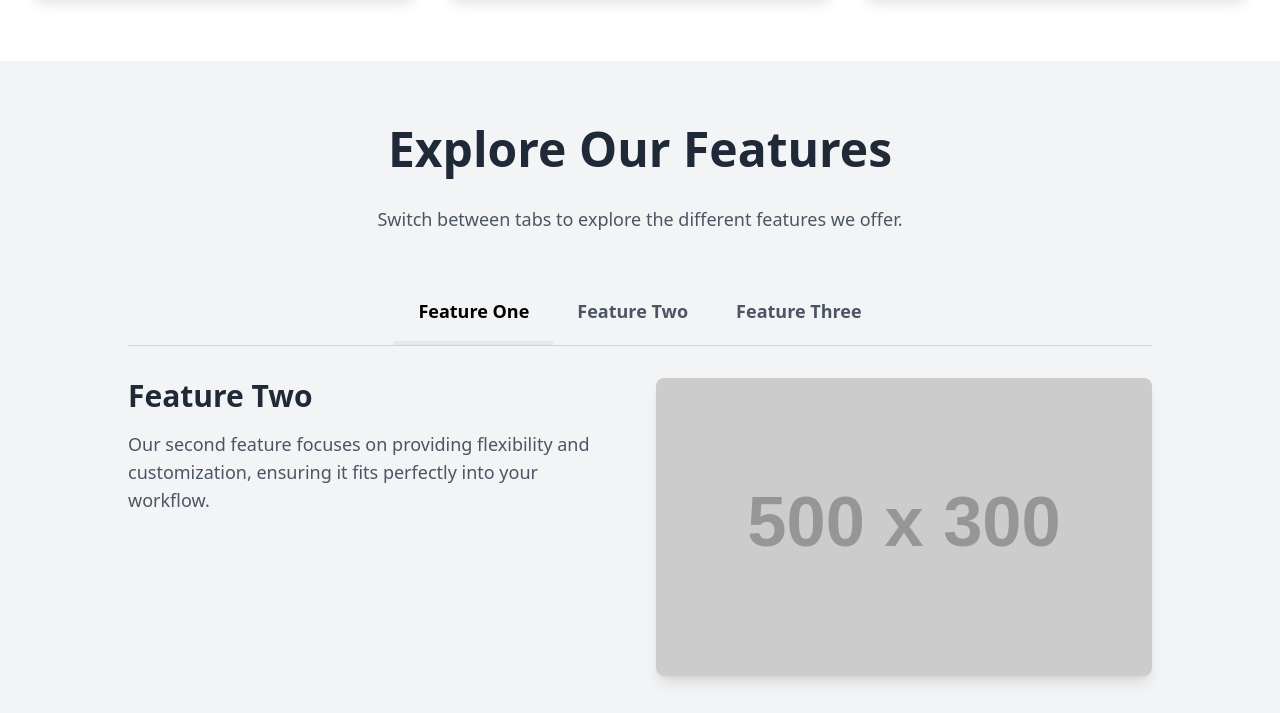
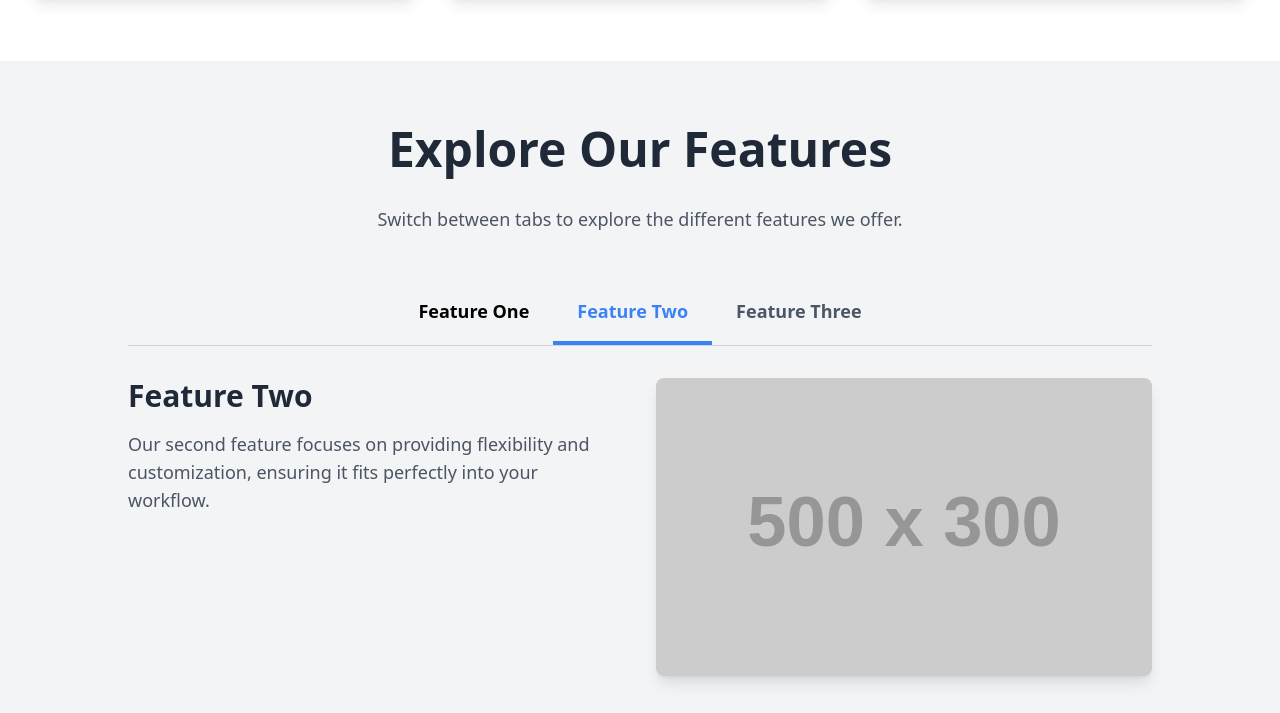
Before and after one commit to andrewmat32/tail-line, a website: page src/index.html in a window 1280 px wide. Both pictures are taken after a click on the button "Feature Two". Shown: the part 2229-2942 px from the top of the page. Drawn offline with nearby package versions, Linux system fonts and the light colour scheme; placeholder pictures from the web are drawn by us.

Commit message:
Add files via upload

```diff
--- a/src/index.js
+++ b/src/index.js
@@ -1,44 +1,52 @@
-document.addEventListener("DOMContentLoaded", () => {
-    const tabButtons = document.querySelectorAll(".tab-btn");
-    const tabPanes = document.querySelectorAll(".tab-pane");
+document.addEventListener( "DOMContentLoaded", () =>
+{
+    const tabButtons = document.querySelectorAll( ".tab-btn" );
+    const tabPanes = document.querySelectorAll( ".tab-pane" );
 
-    tabButtons.forEach((button) => {
-        button.addEventListener("click", () => {
-            // Remove active class from all buttons and panes
-            tabButtons.forEach((btn) => btn.classList.remove("active-tab", "text-blue-500", "border-blue-500"));
-            tabPanes.forEach((pane) => pane.classList.add("hidden"));
+    tabButtons.forEach( ( button ) =>
+    {
+        button.addEventListener( "click", () =>
+        {
+            tabButtons.forEach( ( btn ) => btn.classList.remove( "active-tab", "text-blue-500", "border-blue-500" ) );
+            tabButtons.forEach( ( btn ) => btn.classList.add( "border-transparent" ) );
+            tabPanes.forEach( ( pane ) => pane.classList.add( "hidden" ) );
 
-            // Add active class to the clicked button and corresponding pane
-            button.classList.add("active-tab", "text-blue-500", "border-blue-500");
-            const targetPane = document.getElementById(button.getAttribute("data-target"));
-            targetPane.classList.remove("hidden");
-        });
-    });
+            button.classList.remove( "border-transparent", "text-gray-600" );
+            button.classList.add( "active-tab", "text-blue-500", "border-blue-500" );
 
-    const menuToggle = document.getElementById('menu-toggle');
-    const mobileMenu = document.getElementById('mobile-menu');
+            const targetPane = document.getElementById( button.getAttribute( "data-target" ) );
+            targetPane.classList.remove( "hidden" );
+        } );
+    } );
 
-    menuToggle.addEventListener('click', () => {
-        mobileMenu.classList.toggle('hidden');
-    });
+    const menuToggle = document.getElementById( 'menu-toggle' );
+    const mobileMenu = document.getElementById( 'mobile-menu' );
 
-    const slider = document.getElementById('slider');
+    menuToggle.addEventListener( 'click', () =>
+    {
+        mobileMenu.classList.toggle( 'hidden' );
+    } );
+
+    const slider = document.getElementById( 'slider' );
     const slides = slider.children;
-    const prev = document.getElementById('prev');
-    const next = document.getElementById('next');
+    const prev = document.getElementById( 'prev' );
+    const next = document.getElementById( 'next' );
     let index = 0;
 
-    const updateSlider = () => {
-        slider.style.transform = `translateX(-${index * 100}%)`;
+    const updateSlider = () =>
+    {
+        slider.style.transform = `translateX(-${ index * 100 }%)`;
     };
 
-    next.addEventListener('click', () => {
-        index = (index + 1) % slides.length;
+    next.addEventListener( 'click', () =>
+    {
+        index = ( index + 1 ) % slides.length;
         updateSlider();
-    });
+    } );
 
-    prev.addEventListener('click', () => {
-        index = (index - 1 + slides.length) % slides.length;
+    prev.addEventListener( 'click', () =>
+    {
+        index = ( index - 1 + slides.length ) % slides.length;
         updateSlider();
-    });
-});
+    } );
+} );
```
Also changed, not shown: src/index.html (+0 -6 lines), src/output.css.
